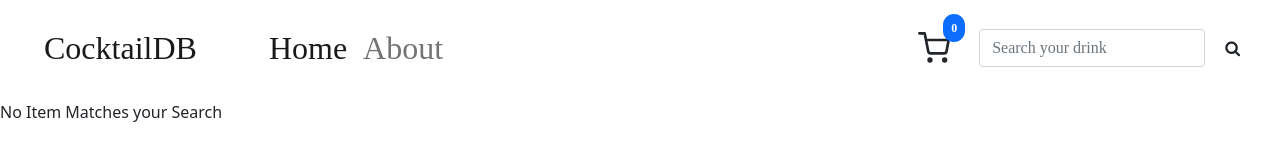
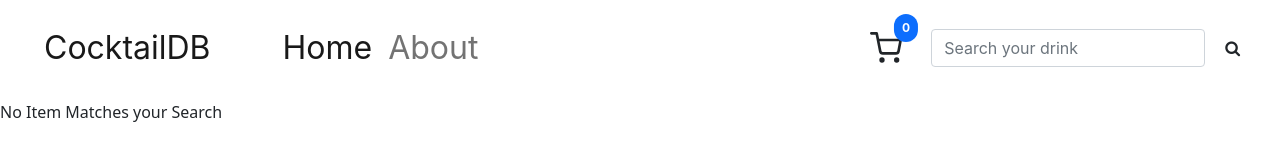
Before and after one commit to MMPgenave/g, a React app: page / in a window 1280 px wide. Built offline with nearby package versions, Linux system fonts and the light colour scheme; no server answers; a web font is replaced by a local one.

Commit message:
css improved

```diff
--- a/src/Cocktails/App.scss
+++ b/src/Cocktails/App.scss
@@ -4,7 +4,7 @@
 
 
 nav , .card , .single-product-container, .input-group-lg {
-    font-family:flamenco;
+  font-family:  -apple-system, BlinkMacSystemFont, Segoe UI, Roboto, Ubuntu, Helvetica Neue, sans-serif, Apple Color Emoji, Segoe UI Emoji, Segoe UI Symbol
 }
 .nav-link{
     font-size: xx-large;
--- a/src/Cocktails/DataProvidor.js
+++ b/src/Cocktails/DataProvidor.js
@@ -77,6 +77,12 @@ const reducer = (state, action) => {
       //update the Total Price
       newState.TotalPrice = newState.TotalPrice + newDrinkofDataCopyList.price;
 
+      //update the NumberofTotalDrinks
+      let sum = 0;
+      for (let i = 0; i < newDataCopy.length; i++) {
+        sum = sum + newDataCopy[i].NumberofOrderedDrink;
+      }
+      newState.NumberofTotaOrderedDrink = sum;
       return newState;
     }
     case "DROP-FROM-CART": {
@@ -129,8 +135,17 @@ const reducer = (state, action) => {
         newState.TotalPrice =
           newState.TotalPrice - newDrinkofDataCopyList.price;
       }
+
+      //update the NumberofTotalDrinks
+      let sum = 0;
+      for (let i = 0; i < newDataCopy.length; i++) {
+        sum = sum + newDataCopy[i].NumberofOrderedDrink;
+      }
+      newState.NumberofTotaOrderedDrink = sum;
       return newState;
     }
+    default:
+      return state;
   }
 };
 const initialState = {
@@ -139,7 +154,7 @@ const initialState = {
   DataCopy: [],
   NumberofDrink: 0,
   NumberofTotaOrderedDrink: 0,
-  TotalPrice: 0,
+  TotalPrice: 0
 };
 export function DataProvidor(props) {
   const [state, dispatch] = useReducer(reducer, initialState);
@@ -158,7 +173,7 @@ export function DataProvidor(props) {
         strGlass: "Shot Glass",
         strAlcoholic: "Nuclear",
         strInstructions: "Dartar",
-        strIngredient1: "karavi",
+        strIngredient1: "karavi"
       };
       Data.drinks.push(newItem);
 
--- a/src/Cocktails/Home.js
+++ b/src/Cocktails/Home.js
@@ -16,7 +16,7 @@ export function Home() {
   return (
     <div>
       <TotalPrice />
-      <TableNumber />
+      {/*   <TableNumber /> */}
       <ProductShower />
     </div>
   );
@@ -38,13 +38,12 @@ const TableNumber = () => {
   );
 };
 
-
 function TotalPrice() {
-    const context = useContext(mycontext);
+  const context = useContext(mycontext);
 
   return (
     <div>
-      <h1>Total Price : {context.info.TotalPrice } $</h1>
+      <h1>Total Price : {context.info.TotalPrice} $</h1>
     </div>
-  )
+  );
 }
--- a/src/Cocktails/ProductShower.js
+++ b/src/Cocktails/ProductShower.js
@@ -11,10 +11,10 @@ export function ProductShower() {
   return (
     <div className="section">
       <NumberOfDrinks />
-
+      <hr class="bg-danger border-2 border-top border-danger" />
       <div className="container  ">
         <div className="row justify-content-center ">
-          {Data.map((Item,index) => {
+          {Data.map((Item, index) => {
             return (
               <div
                 key={Item.idDrink}
@@ -44,7 +44,7 @@ export function ProductShower() {
                         onClick={() => {
                           dispatch({
                             type: "ADD-TO-CART",
-                            payload: Item.idDrink,
+                            payload: Item.idDrink
                           });
                         }}
                       />
@@ -56,7 +56,7 @@ export function ProductShower() {
                         onClick={() => {
                           dispatch({
                             type: "DROP-FROM-CART",
-                            payload: Item.idDrink,
+                            payload: Item.idDrink
                           });
                         }}
                       />
```
